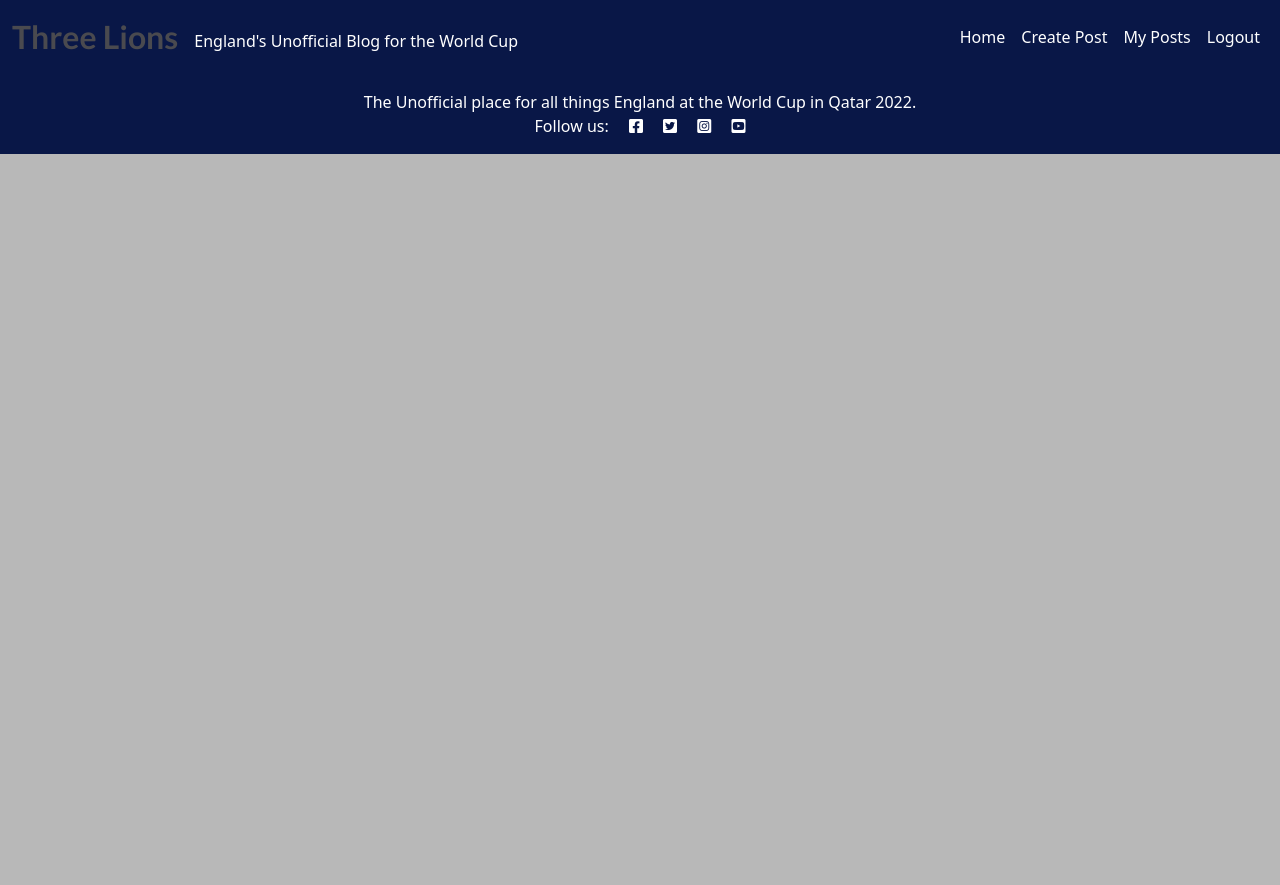
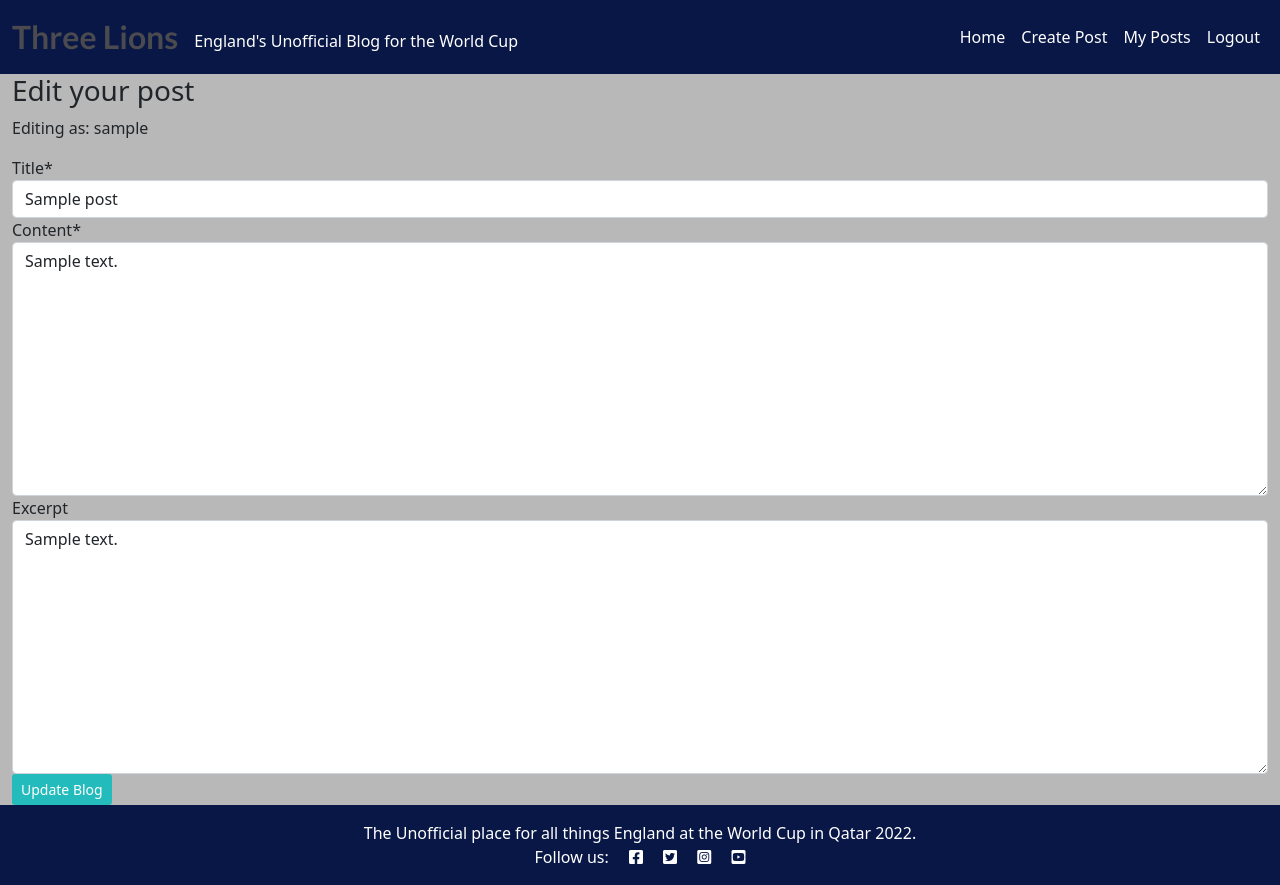
Before and after one commit to rajdavies/pp4-three-lions, a Django app: page /edit/1 in a window 1280 px wide. Before the commit the page ends 154 px from the top, so only its background shows below. Run offline with Django 3.2, Linux system fonts and the light colour scheme; a user stored in the database is signed in; tables that the repository leaves empty hold one stand-in row (values such as "Sample post"); some libraries are stand-ins or nearby versions.

Commit message:
Add edit_post.html content showing user blog form they want to edit

```diff
--- a/templates/edit_posts.html
+++ b/templates/edit_posts.html
@@ -1,5 +1,23 @@
-{% extends 'base.html' %}
+{% extends "base.html" %}
 
 {% block content %}
 
-{%endblock%}
+{% load crispy_forms_tags %}
+
+<div class="container-fluid publish-form-container">
+
+    {% if user.is_authenticated %}
+    <h3 class="title">Edit your post</h3>
+    <p>Editing as: {{ user.username }}</p>
+    <form method="POST">
+        {{ blog_form | crispy }}
+        {% csrf_token %}
+        <button type="submit" class="btn btn-signup btn-sm">Update Blog</button>
+        {% if updated %}
+        {{ message }}
+    </form>
+    {% endif %}
+    {% endif %}
+</div>
+
+{% endblock %}
```
